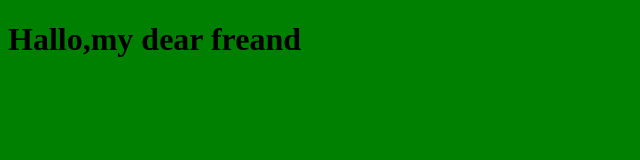
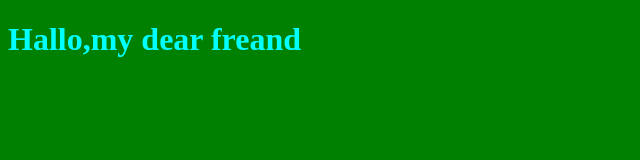
Before and after one commit to Anatoliy-Mostovoy/practic-localStorage, a plain HTML site: page index.html in a window 1280 px wide. Shown: the whole page, without its empty margins (0-640 px from the left). Drawn offline with Linux system fonts and the light colour scheme.

Commit message:
change style

```diff
--- a/index.html
+++ b/index.html
@@ -9,7 +9,7 @@
 </head>
 <body>
     <header>
-        <H1>Hallo,my dear freand</H1>
+        <H1 class="mainText">Hallo,my dear freand</H1>
     </header>
     <script src="./index.js"></script>
 </body>
--- a/style.css
+++ b/style.css
@@ -1,3 +1,6 @@
 body{
 background: green;
 }
+.mainText{
+    color: aqua;
+}
```
